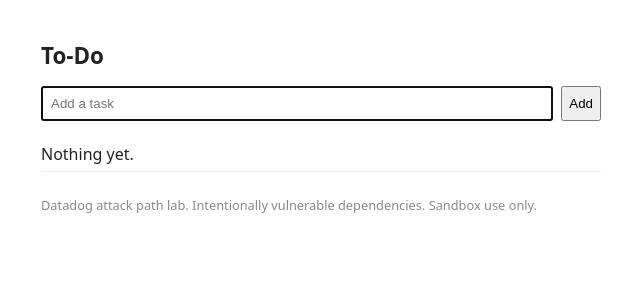
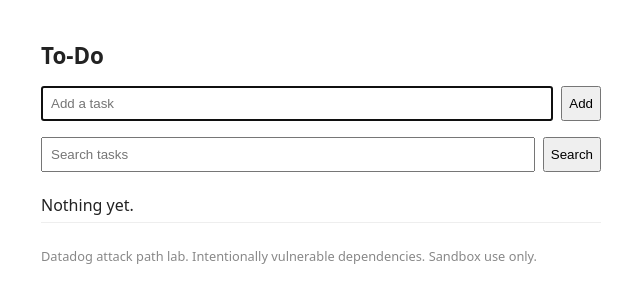
Before and after one commit to mdorn/datadog-cloud-security-examples, a Flask app: page / in a window 1280 px wide. Shown: the top 303 px of the page, without its empty margins (319-959 px from the left). Run offline with Flask 2, Linux system fonts and the light colour scheme; data that the repository does not hold is empty.

Commit message:
Add an intentional SQL injection at /search for SAST, IAST and AAP
The search query interpolates user input into a read-only SELECT on the
local to-do SQLite database. Documented as the one scoped exception to
the "vulnerable, not exploitable" rule.

Co-Authored-By: Claude Opus 5.5 <noreply@anthropic.com>

```diff
--- a/aws/app/app.py
+++ b/aws/app/app.py
@@ -2,6 +2,10 @@
 
 The app is the *carrier* for vulnerable packages. It must stay boring:
 no debug mode, no shell-outs, no yaml.load on user input, no S3 access.
+
+One deliberate exception: /search has a SQL injection (see CLAUDE.md, ground rule 2).
+It is a read-only SELECT against the local to-do SQLite file. Python's sqlite3 runs one
+statement per execute() (no stacked queries) and leaves extension loading off.
 """
 import os
 import sqlite3
@@ -39,6 +43,18 @@ def index():
     return render_template("index.html", todos=todos)
 
 
+@app.route("/search")
+def search():
+    q = request.args.get("q", "")
+    # INTENTIONAL: SQL injection (user input interpolated into the query with an f-string)
+    # -> SAST (Code Security static analysis), IAST SQL injection vuln, AAP SQLi attack signals.
+    # Do not parameterize this one; every other query in this file stays parameterized.
+    todos = get_db().execute(
+        f"SELECT id, title, done FROM todos WHERE title LIKE '%{q}%' ORDER BY id DESC"
+    ).fetchall()
+    return render_template("index.html", todos=todos, q=q)
+
+
 @app.route("/add", methods=["POST"])
 def add():
     title = (request.form.get("title") or "").strip()[:200]
--- a/aws/app/templates/index.html
+++ b/aws/app/templates/index.html
@@ -23,6 +23,10 @@
     <input name="title" placeholder="Add a task" maxlength="200" autofocus>
     <button type="submit">Add</button>
   </form>
+  <form class="add" method="get" action="{{ url_for('search') }}">
+    <input name="q" placeholder="Search tasks" value="{{ q or '' }}">
+    <button type="submit">Search</button>
+  </form>
   <ul>
     {% for t in todos %}
     <li class="{{ 'done' if t['done'] else '' }}">
```
Also changed, not shown: aws/CLAUDE.md (+5 -0 lines), aws/docs/misconfigurations.md (+4 -0 lines).
